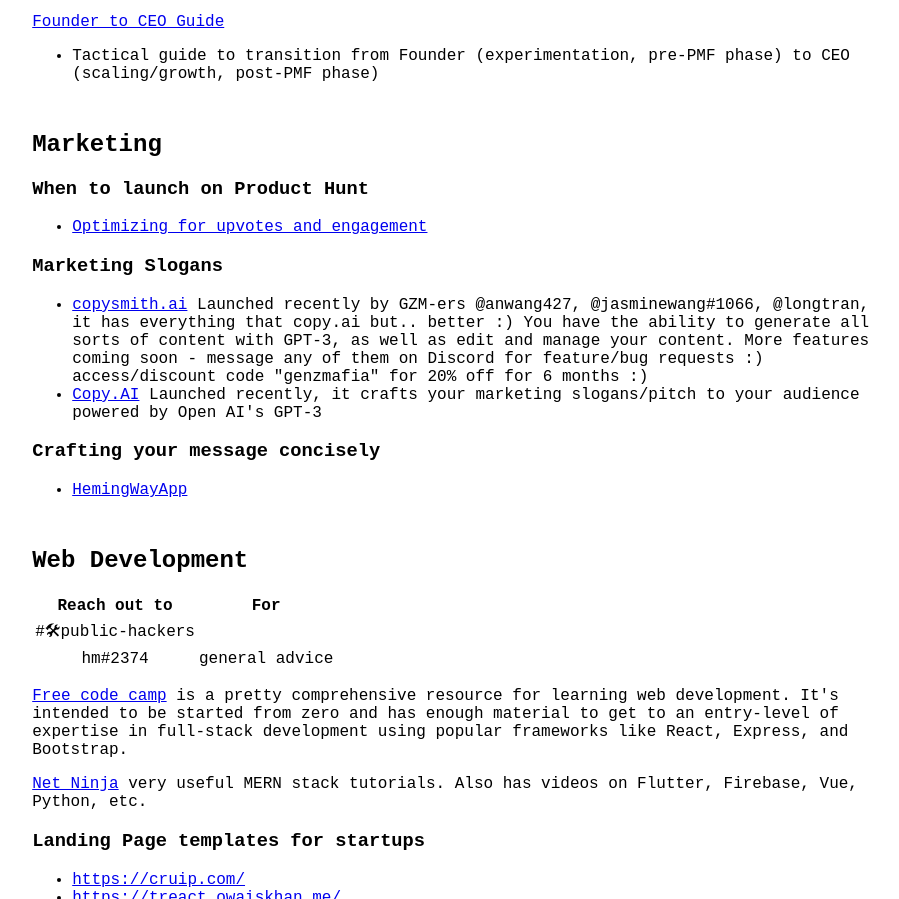
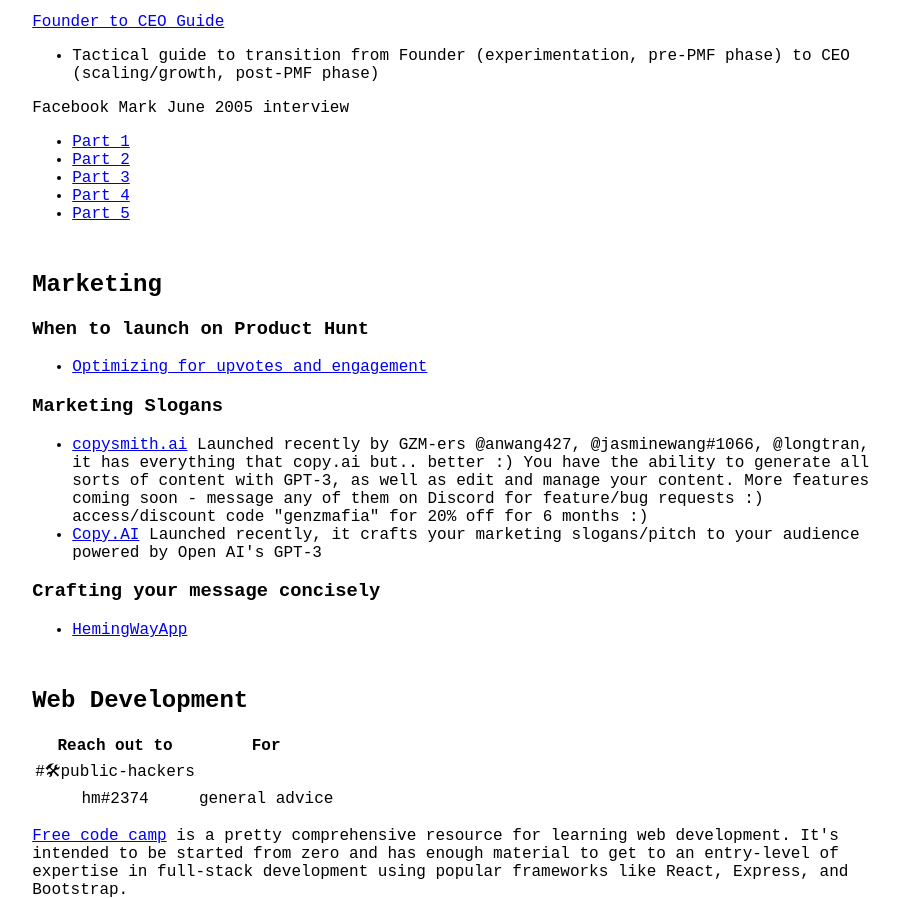
Before and after one commit to genzmafia/communityguide, a plain HTML site: page index.html in a window 1280 px wide. Shown: the part 1017-1916 px from the top of the page, without its empty margins (179-1078 px from the left). Drawn offline with Linux system fonts and the light colour scheme.

Commit message:
Rebuilding HTML

```diff
--- a/index.html
+++ b/index.html
@@ -40,6 +40,14 @@ GenZMafia is a community of young builders!</p>
 <p><a href="https://docs.google.com/document/d/1ZJZbv4J6FZ8Dnb0JuMhJxTnwl-dwqx5xl0s65DE3wO8/preview#">Founder to CEO Guide</a></p>
 <ul>
 <li>Tactical guide to transition from Founder (experimentation, pre-PMF phase) to CEO (scaling/growth, post-PMF phase)</li>
+</ul>
+<p>Facebook Mark June 2005 interview</p>
+<ul>
+<li><a href="https://www.youtube.com/watch?v=--APdD6vejI">Part 1</a></li>
+<li><a href="https://www.youtube.com/watch?v=mRdOOoIyHZk">Part 2</a></li>
+<li><a href="https://www.youtube.com/watch?v=O8IWl4KcYW4">Part 3</a></li>
+<li><a href="https://www.youtube.com/watch?v=_XBWFqrooAg">Part 4</a></li>
+<li><a href="https://www.youtube.com/watch?v=e-LaHTt8ifg">Part 5</a></li>
 </ul>
 <h2 id="marketing">Marketing</h2>
 <h3 id="when-to-launch-on-product-hunt">When to launch on Product Hunt</h3>
```
